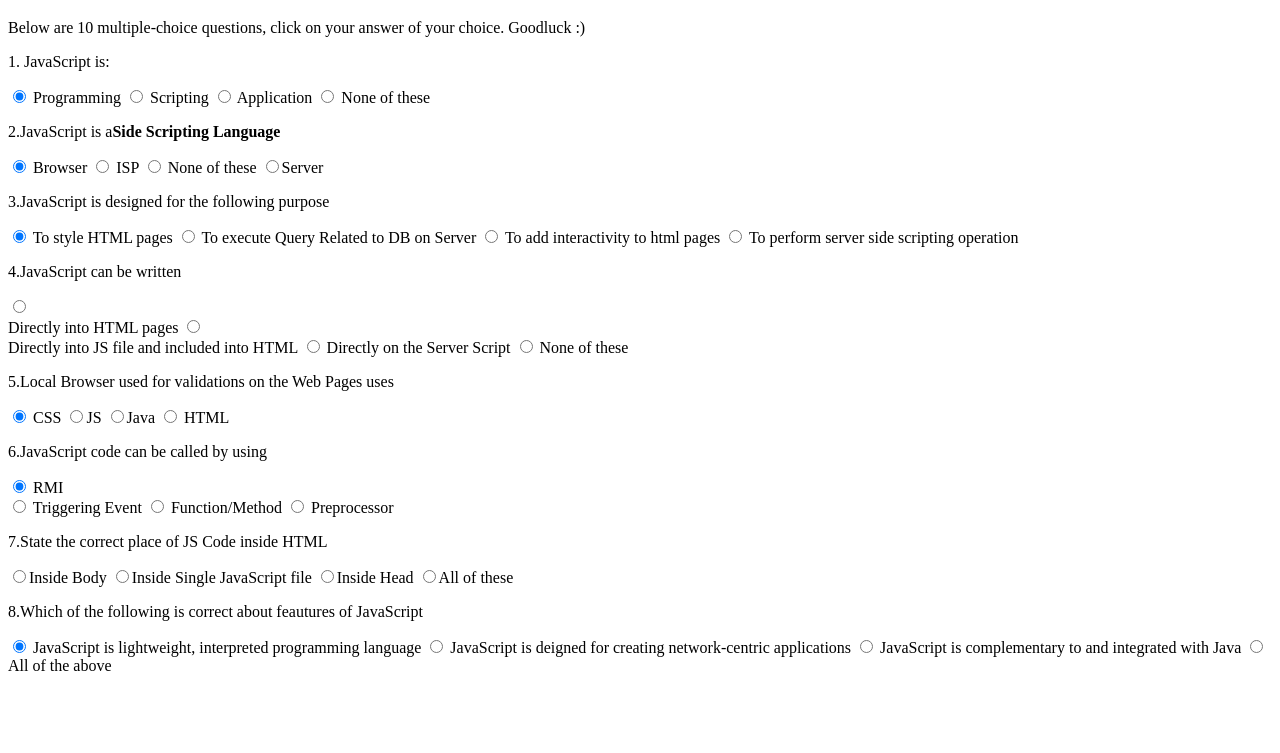
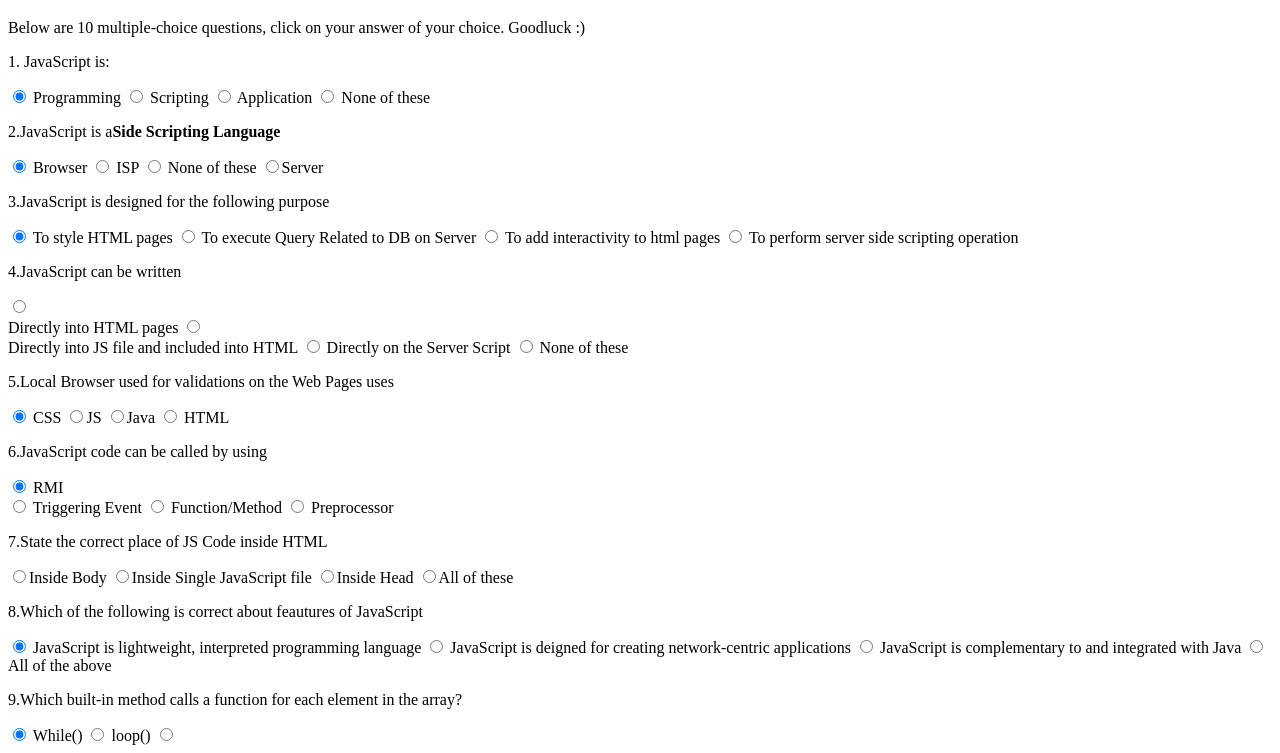
Before and after one commit to angelakarenzi5/Quiz, a plain HTML site: page index.html in a window 1280 px wide. Shown: the part 61-814 px from the top of the page. Drawn offline with Linux system fonts and the light colour scheme.

Commit message:
added another part

```diff
--- a/index.html
+++ b/index.html
@@ -136,5 +136,13 @@
         above
       </form>
     </div>
+    <p>9.Which built-in method calls a function for each element in the array?</p>
+    <form>
+      <input type="radio" name="quest9" value="while()"checked>
+      While()
+      <input type="radio" name="quest9" value="loop()">
+      loop()
+      <input type="radio"
+    </form>
   </body>
 </html>
```
